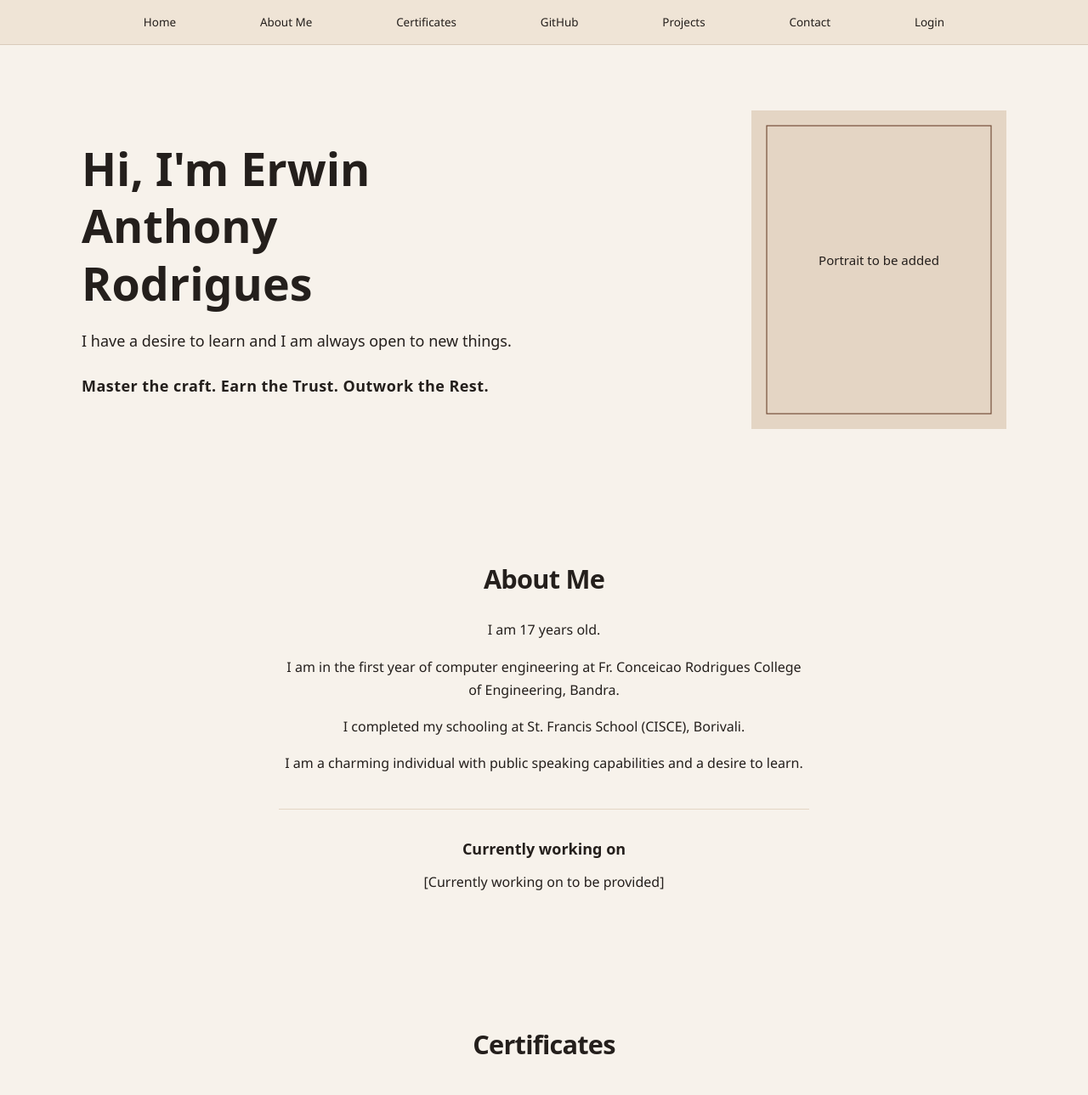
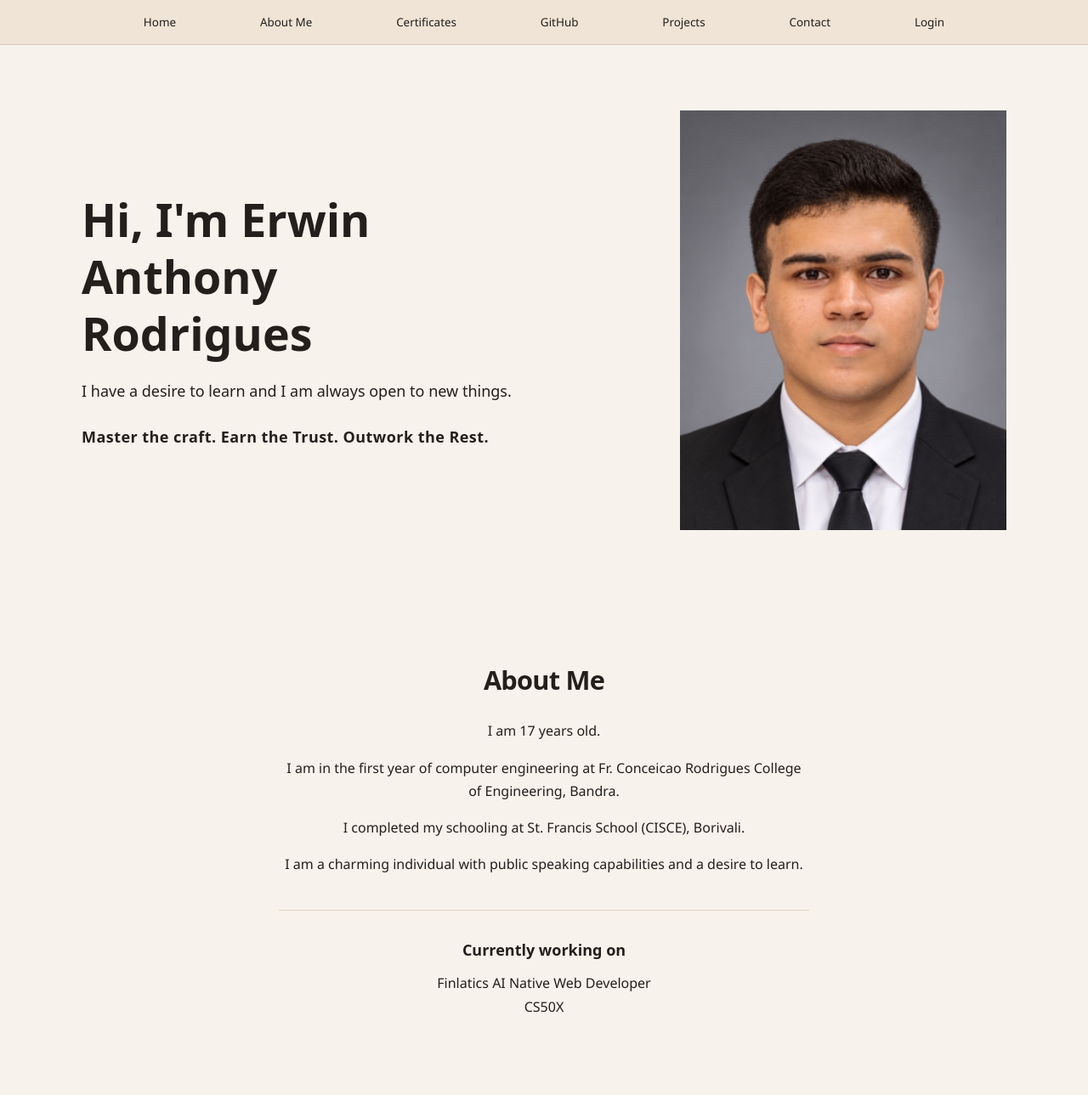
Before and after one commit to erwinrodrigues/my-portfolio, a plain HTML site: page index.html in a window 1280 px wide. Shown: the top 1289 px of the page at 85% size. Drawn offline with Linux system fonts and the light colour scheme.

Commit message:
Add portrait and list Finlatics and CS50X as currently working on.
Co-authored-by: Cursor <cursoragent@cursor.com>

```diff
--- a/data.js
+++ b/data.js
@@ -11,8 +11,8 @@ window.portfolioData = {
     "greeting": "Hi, I'm Erwin Anthony Rodrigues",
     "line": "I have a desire to learn and I am always open to new things.",
     "motto": "Master the craft. Earn the Trust. Outwork the Rest.",
-    "photo": "assets/portrait.svg",
-    "photoAlt": "Placeholder for a portrait of Erwin Anthony Rodrigues"
+    "photo": "assets/portrait.jpg",
+    "photoAlt": "Portrait of Erwin Anthony Rodrigues"
   },
   "about": {
     "paragraphs": [
@@ -20,7 +20,7 @@ window.portfolioData = {
       "I completed my schooling at St. Francis School (CISCE), Borivali.",
       "I am a charming individual with public speaking capabilities and a desire to learn."
     ],
-    "currentlyWorkingOn": "",
+    "currentlyWorkingOn": "Finlatics AI Native Web Developer\nCS50X",
     "style": {
       "fontFamily": "Segoe UI",
       "fontSize": "1rem",
--- a/index.html
+++ b/index.html
@@ -12,7 +12,7 @@
   <meta property="og:title" content="Erwin Anthony Rodrigues — Portfolio">
   <meta property="og:description" content="Portfolio of Erwin Anthony Rodrigues, a first-year computer engineering student at Fr. Conceicao Rodrigues College of Engineering, Bandra.">
   <meta property="og:type" content="website">
-  <meta property="og:image" content="assets/portrait.svg">
+  <meta property="og:image" content="assets/portrait.jpg">
   <meta name="twitter:card" content="summary">
   <meta name="twitter:title" content="Erwin Anthony Rodrigues — Portfolio">
   <meta name="twitter:description" content="Portfolio of Erwin Anthony Rodrigues, a first-year computer engineering student at Fr. Conceicao Rodrigues College of Engineering, Bandra.">
@@ -62,7 +62,7 @@
           <p id="hero-motto" class="mt-6 text-lg font-semibold leading-relaxed sm:tracking-wide"></p>
         </div>
         <div id="hero-photo-wrap" class="lg:justify-self-end">
-          <img id="hero-photo" src="assets/portrait.svg" alt="Placeholder for a portrait of Erwin Anthony Rodrigues" width="800" height="1000" fetchpriority="high" decoding="async" class="mx-auto h-auto w-full max-w-sm bg-[#F7F2EB] object-contain lg:mx-0">
+          <img id="hero-photo" src="assets/portrait.jpg" alt="Portrait of Erwin Anthony Rodrigues" width="800" height="1000" fetchpriority="high" decoding="async" class="mx-auto h-auto w-full max-w-sm bg-[#F7F2EB] object-cover lg:mx-0">
         </div>
       </div>
     </section>
```
Also changed, not shown: assets/portrait.jpg (added).
